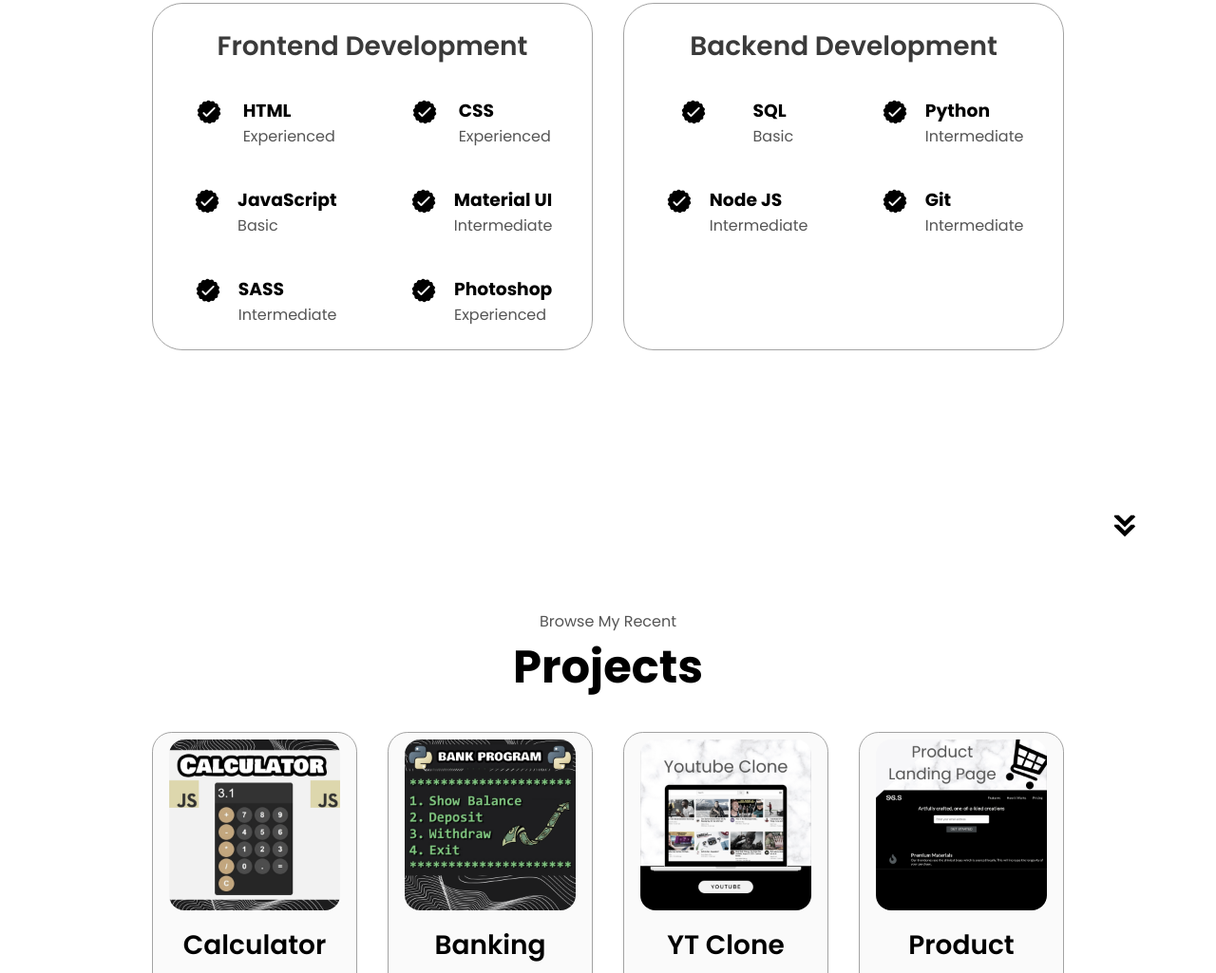
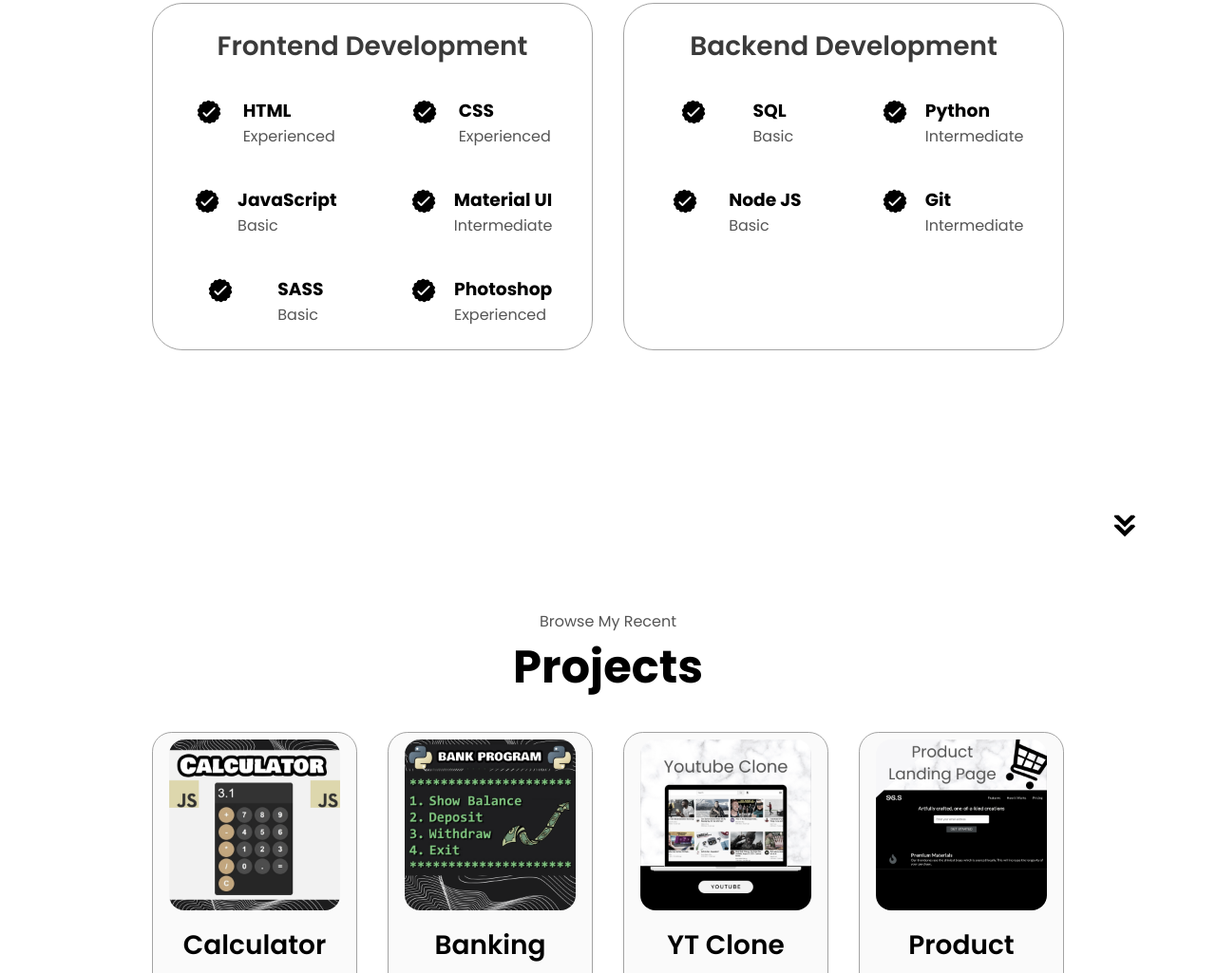
Before and after one commit to souhaibaitmoh/my-portfolio, a plain HTML site: page index.html in a window 1280 px wide. Shown: the part 1822-2847 px from the top of the page at 95% size. Drawn offline with Linux system fonts and the light colour scheme; a web font is replaced by a local one.

Commit message:
Update index.html

```diff
--- a/index.html
+++ b/index.html
@@ -184,7 +184,7 @@
                 />
                 <div>
                   <h3>SASS</h3>
-                  <p>Intermediate</p>
+                  <p>Basic</p>
                 </div>
               </article>
               <article>
@@ -233,7 +233,7 @@
                 />
                 <div>
                   <h3>Node JS</h3>
-                  <p>Intermediate</p>
+                  <p>Basic</p>
                 </div>
               </article>
               <article>
```
